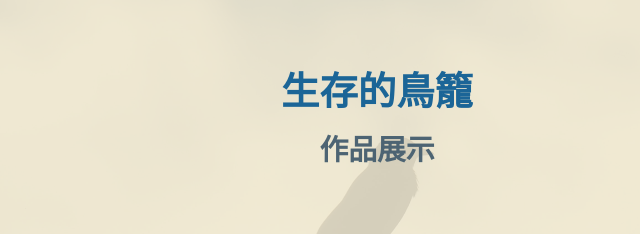
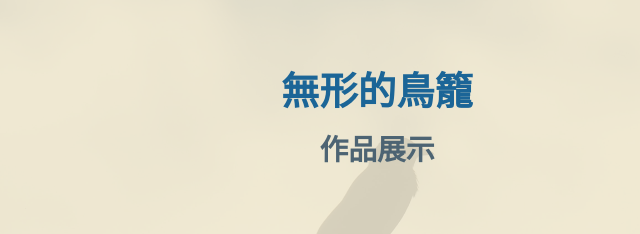
Before and after one commit to eckviat/ndhu_bird_photography_web, a plain HTML site: page gallery.html in a window 1280 px wide. Shown: the part 145-379 px from the top of the page, 263-903 px from the left. Drawn offline with Linux system fonts and the light colour scheme; a web font is replaced by a local one.

Commit message:
Fix: Corrected name in gallery.html.

```diff
--- a/gallery.html
+++ b/gallery.html
@@ -26,7 +26,7 @@
 
         <div class="container">
             <div class="centered-box">
-                <h1 class="fade-in">生存的鳥籠</h1>
+                <h1 class="fade-in">無形的鳥籠</h1>
                 <h2 class="fade-in end-of-paragraph">作品展示</h2>
 
                 <p>
```
